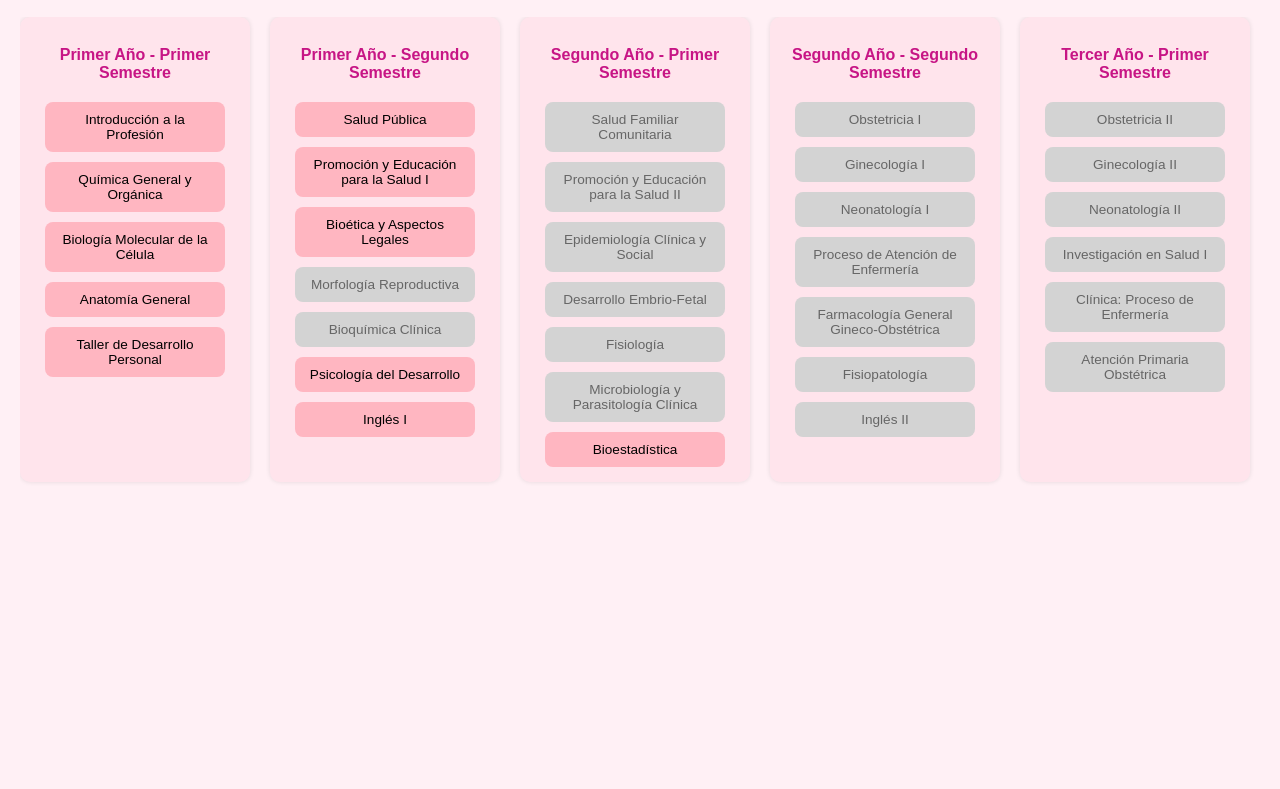
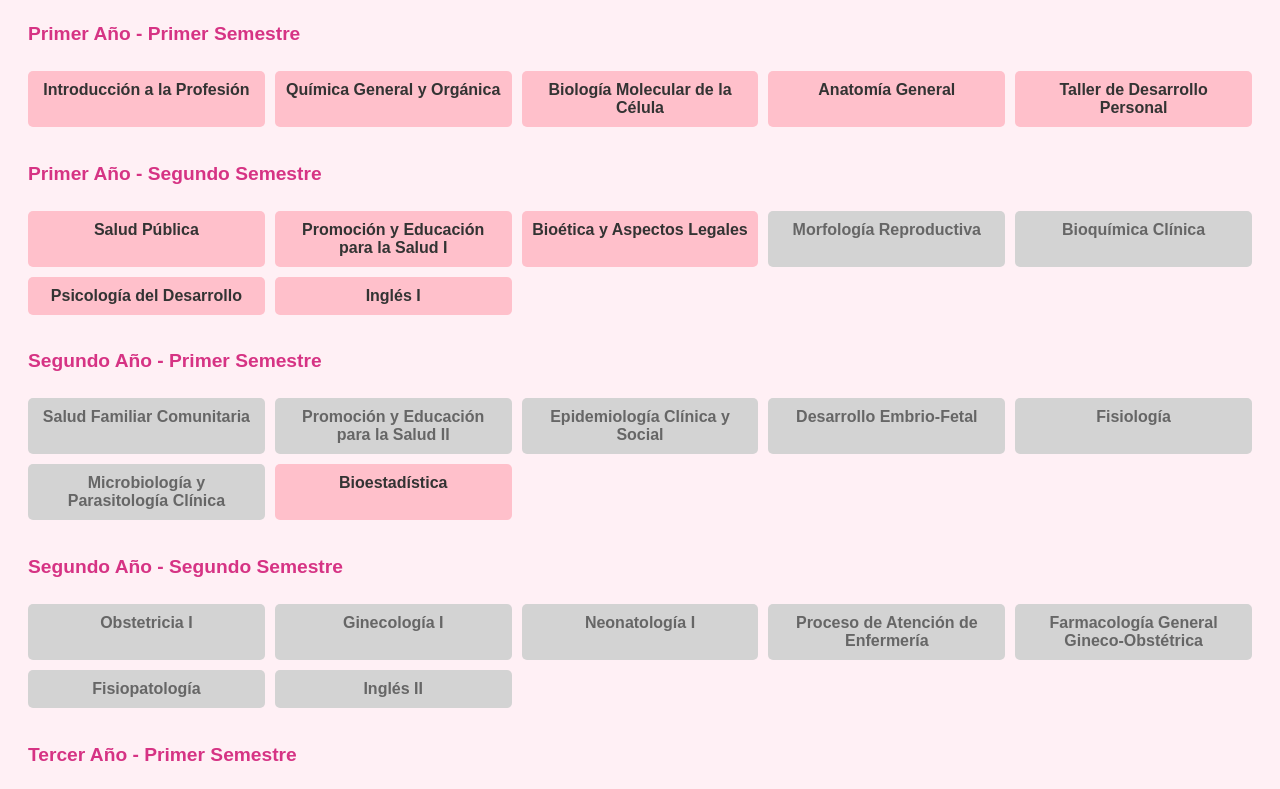
Before and after one commit to domiicc/mallobs, a plain HTML site: page index.html in a window 1280 px wide. Shown: the part 101-890 px from the top of the page. Before the commit the page ends 800 px from the top, so only its background shows below. Drawn offline with Linux system fonts and the light colour scheme.

Commit message:
Update styles.css

```diff
--- a/styles.css
+++ b/styles.css
@@ -1,100 +1,67 @@
 body {
     font-family: Arial, sans-serif;
     background-color: #fff0f5;
-    margin: 0;
+    color: #333;
     padding: 20px;
 }
 
 h1 {
     text-align: center;
-    color: #c71585;
-    margin-bottom: 40px;
-}
-
-#malla-container {
-    display: grid;
-    grid-auto-flow: column;
-    grid-auto-columns: min-content;
-    gap: 20px;
-    padding-bottom: 20px;
-    overflow-x: auto;
+    color: #d63384;
 }
 
 .semestre {
-    display: flex;
-    flex-direction: column;
-    align-items: center;
-    background-color: #ffe4ec;
-    border-radius: 10px;
-    padding: 15px;
-    min-width: 200px;
+    margin-bottom: 20px;
+    display: grid;
+    grid-template-columns: repeat(auto-fit, minmax(220px, 1fr));
     gap: 10px;
-    box-shadow: 0 0 5px rgba(0,0,0,0.1);
 }
 
 .semestre h2 {
-    font-size: 1rem;
-    text-align: center;
-    color: #c71585;
-    margin-bottom: 10px;
+    grid-column: 1 / -1;
+    color: #d63384;
+    font-size: 1.2rem;
 }
 
 .ramo {
-    border-radius: 8px;
     padding: 10px;
+    border-radius: 5px;
     text-align: center;
-    font-size: 0.85rem;
-    width: 160px;
-    transition: all 0.3s ease;
+    font-weight: bold;
+    transition: 0.3s;
     position: relative;
-    word-wrap: break-word;
-    user-select: none;
-}
-
-.bloqueado {
-    background-color: #d3d3d3;
-    color: #666;
-}
-
-.desbloqueado {
-    background-color: #ffb6c1;
-    color: #000;
-    cursor: pointer;
-}
-
-.aprobado {
-    background-color: #dda0dd;
-    color: #fff;
-    cursor: pointer;
 }
 
 .ramo[data-tooltip]:hover::after {
     content: attr(data-tooltip);
-    white-space: pre;
     position: absolute;
-    left: 105%;
-    top: 50%;
-    transform: translateY(-50%);
-    background: #333;
+    bottom: 110%;
+    left: 50%;
+    transform: translateX(-50%);
+    background-color: #333;
     color: #fff;
-    padding: 6px 10px;
-    border-radius: 6px;
-    font-size: 0.75rem;
-    white-space: pre-wrap;
-    max-width: 200px;
-    z-index: 100;
-    box-shadow: 0 0 5px rgba(0,0,0,0.3);
+    padding: 5px 10px;
+    font-size: 12px;
+    white-space: pre-line;
+    border-radius: 5px;
+    z-index: 10;
 }
 
-.ramo[data-tooltip]:hover::before {
-    content: "";
-    position: absolute;
-    left: 100%;
-    top: 50%;
-    transform: translateY(-50%);
-    width: 0;
-    height: 0;
-    border-top: 5px solid transparent;
-    border-bottom: 5px solid transparent;
-    border-left: 5px solid #333;
+.ramo.bloqueado {
+    background-color: #d3d3d3;
+    color: #666;
+    cursor: not-allowed;
 }
+
+.ramo.desbloqueado {
+    background-color: #ffc0cb;
+    color: #333;
+    cursor: pointer;
+}
+
+.ramo.aprobado {
+    background-color: #d63384;
+    color: #fff;
+    text-decoration: line-through;
+    cursor: pointer;
+}
```
